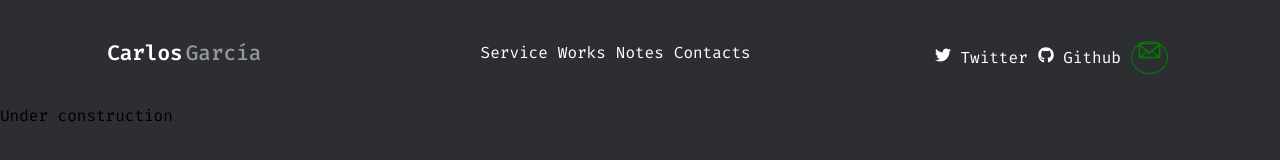
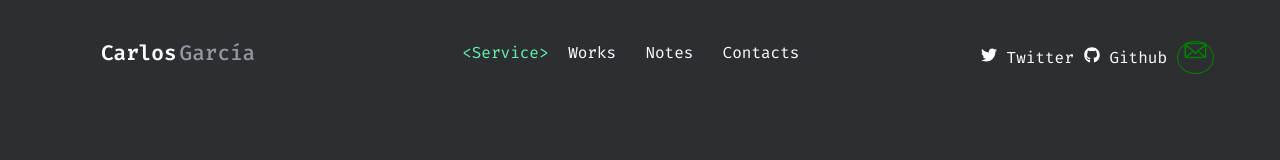
Before and after one commit to solrac97gr/portfolio2021, a Gatsby site: page / in a window 1280 px wide. Built offline with nearby package versions, Linux system fonts and the light colour scheme; Gatsby itself is replaced by a stand-in of ours.

Commit message:
menu active class

```diff
--- a/package.json
+++ b/package.json
@@ -29,6 +29,7 @@
     "gatsby-source-contentful": "^5.3.0",
     "gatsby-source-filesystem": "^3.3.0",
     "gatsby-transformer-sharp": "^3.3.0",
+    "jquery": "^3.6.0",
     "react": "^17.0.1",
     "react-dom": "^17.0.1",
     "react-helmet": "^6.1.0",
--- a/src/components/Navbar/index.js
+++ b/src/components/Navbar/index.js
@@ -1,4 +1,4 @@
-import React from "react";
+import React, { useEffect } from "react";
 import { FaTwitter, FaGithub } from "react-icons/fa";
 import { GoMail } from "react-icons/go";
 import {
@@ -14,17 +14,38 @@ import {
 } from "./styles";
 
 export const Navbar = () => {
+  useEffect(() => {
+    const btnContainer = document.getElementById("menu");
+
+    const btns = btnContainer.getElementsByTagName("a");
+
+    for (var i = 0; i < btns.length; i++) {
+      btns[i].addEventListener("click", function () {
+        var current = document.getElementsByClassName("active");
+        current[0].className = current[0].className.replace(" active", "");
+        this.className += " active";
+      });
+    }
+  });
   return (
-    <Nav>
+    <Nav id="navbar">
       <NavLogo>
         <NavLogoName>Carlos</NavLogoName>
         <NavLogoLastName>García</NavLogoLastName>
       </NavLogo>
-      <NavItemContainer>
-        <NavItem>Service</NavItem>
-        <NavItem>Works</NavItem>
-        <NavItem>Notes</NavItem>
-        <NavItem>Contacts</NavItem>
+      <NavItemContainer id="menu">
+        <NavItem to="#service" id="serviceLink" className="active">
+          <span>{"<"}</span>Service<span>{">"}</span>
+        </NavItem>
+        <NavItem to="#works" id="worksLink">
+          <span>{"<"}</span>Works<span>{">"}</span>
+        </NavItem>
+        <NavItem to="#notes" id="notesLink">
+          <span>{"<"}</span>Notes<span>{">"}</span>
+        </NavItem>
+        <NavItem to="#contacts" id="contactsLink">
+          <span>{"<"}</span>Contacts<span>{">"}</span>
+        </NavItem>
       </NavItemContainer>
       <NavLinks>
         <NavSocialLink>
@@ -34,7 +55,7 @@ export const Navbar = () => {
           <FaGithub /> Github
         </NavSocialLink>
         <NavContactLink>
-          <GoMail size={25} color={'green'}/>
+          <GoMail size={25} color={"green"} />
         </NavContactLink>
       </NavLinks>
     </Nav>
--- a/src/components/Navbar/styles.js
+++ b/src/components/Navbar/styles.js
@@ -1,20 +1,47 @@
 import styled from "styled-components";
+import { device } from "../../styles/devices";
+import { Link } from "gatsby";
 
 export const Nav = styled.nav`
   background-color: #2d2e32;
   color: white;
   display: flex;
+  flex-direction: row;
   justify-content: space-around;
   padding: 21px 20px;
   align-items: center;
+  position: fixed;
+  z-index: 999;
+  width: 100%;
+  @media ${device.mobileL} {
+    flex-direction: column;
+    justify-content: center;
+    align-items: center;
+  }
 `;
 export const NavItemContainer = styled.ul`
   list-style: none;
   display: flex;
   font-size: 16px;
+  @media ${device.mobileL} {
+    justify-content: center;
+    padding: 0;
+  }
 `;
-export const NavItem = styled.li`
+export const NavItem = styled(Link)`
   margin: 5px;
+  text-decoration: none;
+  color: inherit;
+  &.active {
+    color: #63f3aa;
+  }
+  &.active span {
+    display: inline;
+    color: #63f3aa;
+  }
+  & span {
+    color: #2d2e32;
+  }
 `;
 export const NavLogo = styled.div`
   font-size: 21px;
@@ -32,8 +59,8 @@ export const NavSocialLink = styled.a`
   margin: 5px;
 `;
 export const NavContactLink = styled.a`
-    border-radius:50%;
-    border:1px solid green;
-    margin:5px;
-    padding:5px;
+  border-radius: 50%;
+  border: 1px solid green;
+  margin: 5px;
+  padding: 5px;
 `;
--- a/src/pages/index.js
+++ b/src/pages/index.js
@@ -2,11 +2,7 @@ import * as React from "react";
 import { Default } from "../layout/Default";
 
 const IndexPage = () => {
-  return (
-    <Default>
-      <main>Under construction</main>
-    </Default>
-  );
+  return <Default></Default>;
 };
 
 export default IndexPage;
--- /dev/null
+++ b/src/styles/devices.js
@@ -0,0 +1,20 @@
+const size = {
+  mobileS: "320px",
+  mobileM: "375px",
+  mobileL: "425px",
+  tablet: "768px",
+  laptop: "1024px",
+  laptopL: "1440px",
+  desktop: "2560px",
+};
+
+export const device = {
+  mobileS: `(max-width: ${size.mobileS})`,
+  mobileM: `(max-width: ${size.mobileM})`,
+  mobileL: `(max-width: ${size.mobileL})`,
+  tablet: `(max-width: ${size.tablet})`,
+  laptop: `(max-width: ${size.laptop})`,
+  laptopL: `(max-width: ${size.laptopL})`,
+  desktop: `(max-width: ${size.desktop})`,
+  desktopL: `(max-width: ${size.desktop})`,
+};
```
Also changed, not shown: 1 other file.
